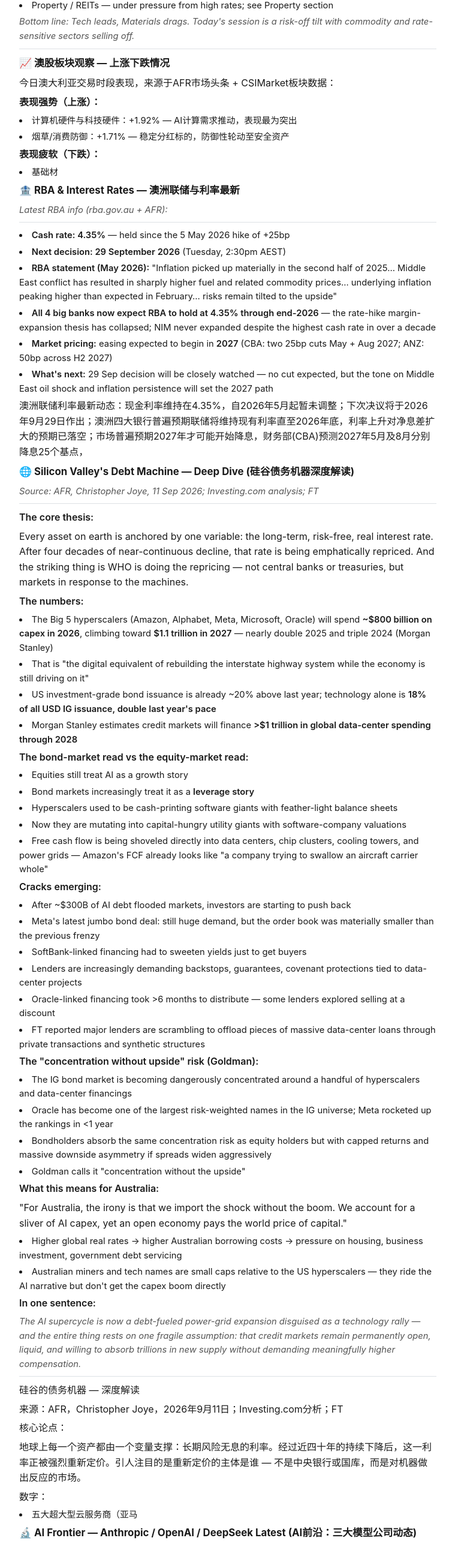
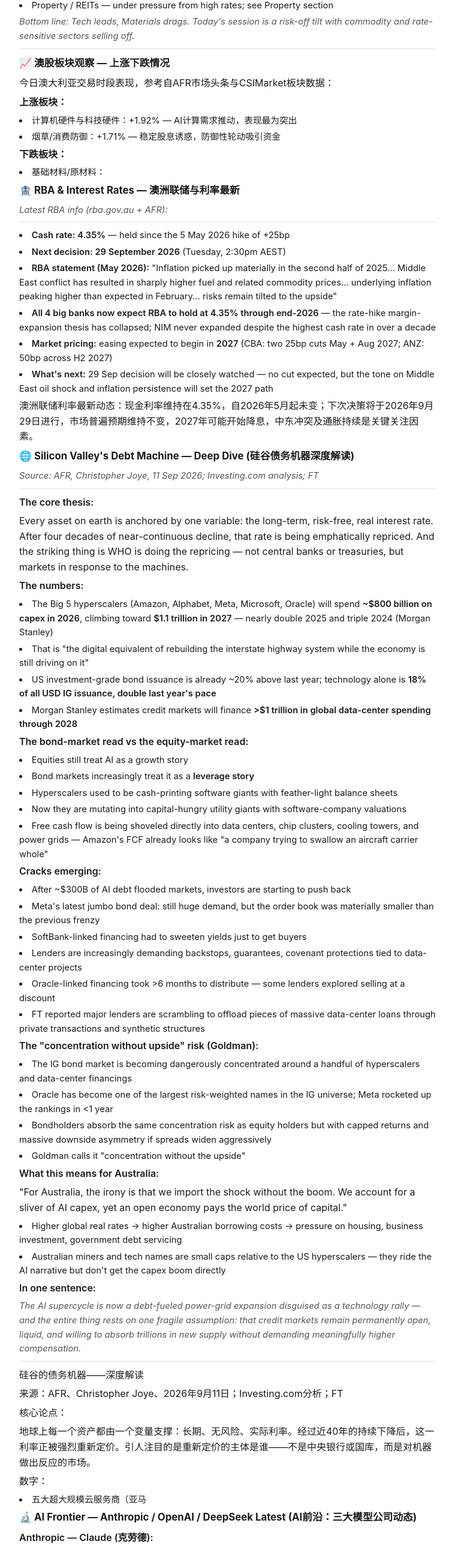
Before and after one commit to sherrysxq/insight, a plain HTML site: page index.html in a window 1280 px wide. Shown: the part 2937-5511 px from the top of the page at 60% size, without its empty margins (260-1019 px from the left). Drawn offline with Linux system fonts and the light colour scheme.

Commit message:
Daily INSIGHTS refresh - 2026-09-14 22:33:06

```diff
--- a/index.html
+++ b/index.html
@@ -252,16 +252,16 @@
 <p class="lead">Bottom line: Tech leads, Materials drags. Today's session is a risk-off tilt with commodity and rate-sensitive sectors selling off.</p>
 <div class="section-title">📈 澳股板块观察 — 上涨下跌情况</div>
 
-<p>今日澳大利亚交易时段表现，来源于AFR市场头条 + CSIMarket板块数据：</p>
+<p>今日澳大利亚交易时段表现，参考自AFR市场头条与CSIMarket板块数据：</p>
 
-<p><strong>表现强势（上涨）：</strong></p>
+<p><strong>上涨板块：</strong></p>
 <li>计算机硬件与科技硬件：+1.92% — AI计算需求推动，表现最为突出</li>
 </ul>
-<li>烟草/消费防御：+1.71% — 稳定分红标的，防御性轮动至安全资产</li>
+<li>烟草/消费防御：+1.71% — 稳定股息诱惑，防御性轮动吸引资金</li>
 </ul>
 
-<p><strong>表现疲软（下跌）：</strong></p>
-<li>基础材</li>
+<p><strong>下跌板块：</strong></p>
+<li>基础材料/原材料：</li>
 </ul>
 
 <div class="section-title">🏦 RBA &amp; Interest Rates — 澳洲联储与利率最新</div>
@@ -280,7 +280,7 @@
 </ul>
 <li><strong>What's next:</strong> 29 Sep decision will be closely watched — no cut expected, but the tone on Middle East oil shock and inflation persistence will set the 2027 path</li>
 </ul>
-<p>澳洲联储利率最新动态：现金利率维持在4.35%，自2026年5月起暂未调整；下次决议将于2026年9月29日作出；澳洲四大银行普遍预期联储将维持现有利率直至2026年底，利率上升对净息差扩大的预期已落空；市场普遍预期2027年才可能开始降息，财务部(CBA)预测2027年5月及8月分别降息25个基点，</p>
+<p>澳洲联储利率最新动态：现金利率维持在4.35%，自2026年5月起未变；下次决策将于2026年9月29日进行，市场普遍预期维持不变，2027年可能开始降息，中东冲突及通胀持续是关键关注因素。</p>
 
 <div class="section-title">🌐 Silicon Valley's Debt Machine — Deep Dive (硅谷债务机器深度解读)</div>
 
@@ -344,15 +344,15 @@
 
 <p><strong>In one sentence:</strong></p>
 <p class="lead">The AI supercycle is now a debt-fueled power-grid expansion disguised as a technology rally — and the entire thing rests on one fragile assumption: that credit markets remain permanently open, liquid, and willing to absorb trillions in new supply without demanding meaningfully higher compensation.</p>
-<p>硅谷的债务机器 — 深度解读</p>
+<p>硅谷的债务机器——深度解读</p>
 
-<p>来源：AFR，Christopher Joye，2026年9月11日；Investing.com分析；FT</p>
+<p>来源：AFR、Christopher Joye、2026年9月11日；Investing.com分析；FT</p>
 
 <p>核心论点：</p>
-<p>地球上每一个资产都由一个变量支撑：长期风险无息的利率。经过近四十年的持续下降后，这一利率正被强烈重新定价。引人注目的是重新定价的主体是谁 — 不是中央银行或国库，而是对机器做出反应的市场。</p>
+<p>地球上每一个资产都由一个变量支撑：长期、无风险、实际利率。经过近40年的持续下降后，这一利率正被强烈重新定价。引人注目的是重新定价的主体是谁——不是中央银行或国库，而是对机器做出反应的市场。</p>
 
 <p>数字：</p>
-<li>五大超大型云服务商（亚马</li>
+<li>五大超大规模云服务商（亚马</li>
 </ul>
 
 <div class="section-title">🔬 AI Frontier — Anthropic / OpenAI / DeepSeek Latest (AI前沿：三大模型公司动态)</div>
@@ -405,7 +405,7 @@
 <div class="section-title">🔬 AI前沿 — Anthropic / OpenAI / DeepSeek最新动态</div>
 
 <p><strong>Anthropic — Claude (克劳德):</strong></p>
-<li><strong>5月28日 · Series H:</strong> 以<strong>9650亿美元的融资后估值</strong>融得<strong>650亿美元</strong>，迪卡拉俱乐部之门一步之遥。联合领投Altimeter、Dragoneer、Greenoaks、Sequoia； additionally Capital Group、Coatue、D1、GIC、ICONIQ、XN、Baillie Gifford、Blackstone、Brookfield、Fidelity、JPMorgan、Tem</li>
+<li><strong>5月28日 · Series H:</strong> 以<strong>9650亿美元的融资后估值</strong>融得<strong>650亿美元</strong>，迪家万里桥一步之遥。联合领投摩根士丹利、Dragoneer、Greenoaks、Sequoia； additionally Capital Group、Coatue、D1、GIC、ICONIQ、XN、Baillie Gifford、Blackstone、Brookfield、Fidelity、JPMorgan</li>
 </ul>
 
 <div class="section-title">🏦 Big Four Banks — NAB / CBA / ANZ / Westpac Deep Dive (四大行深度)</div>
@@ -484,9 +484,9 @@
 <p>来源：AFR、StockWireX、MPA、公司ASX披露（2026年8-9月）</p>
 
 <p>共同主题——“创纪录利润，股价下跌”：</p>
-<li>四家银行均创下创纪录或优质业绩，但股价集体下跌——CBA下跌9.9%、Westpac下跌8.8%，拖累整个金融板块，跑输上涨1.1%的ASX 200</li>
+<li>四家银行均录得创纪录或优质业绩，但股价集体下跌——CBA跌9.9%、Westpac跌8.8%，拖累金融板块，跑输上涨1.1%的ASX 200</li>
 </ul>
-<li>核心原因：</li>
+<li>核心原因：房贷</li>
 </ul>
 
 <div class="section-title">🏠 Australia Property Market — Trend Summary (澳洲房产趋势)</div>
@@ -510,11 +510,7 @@
 <p>全国偏软／下行趋势。VIC/Melb降温更快且更广泛；NSW/Syd保持相对韧性但高端市场出现价格修正（$7m降幅）。首次购房者入场门槛高（首付攒钱建议可见一斑），卖家意愿上升导致市场成交氛围转弱，竞争减少。对用户3029区域而言，宏观趋势偏弱，个别房源仍可能因局部供需而表现不同——但整体氛围不如2024-2025年间的竞争态。</p>
 
 <p class="lead">提示：RBA 9月29日决议前，利率预期保持4.35%不变——按揭成本维持高位，将继续抑制购房需求。</p>
-<p>澳洲房产市场趋势总结</p>
-
-<p>全国范围内，RBA预计房地产下滑将导致经济放缓，但不会引发衰退。全国拍卖维持低清盘率，卖家退意正上升——"越来越多的卖家在市场降温时退出拍卖活动"。维州/墨尔本房市降温明显，首次购房者被建议"停止外出用餐"以攒首付。参考用户关注的3029区域，拍卖氛围转弱，成交率承压。</p>
-
-<p>新南</p>
+<p>RBA预计房地产下滑将拖累经济增长但非引发衰退；全国拍卖清盘率维持低位，卖家退意上升；维州房市降温明显，首次购房者被建议缩减开支以储备首付；悉尼一处海滨别墅以2500万澳元上拍，Minns政府性住房计划推出的300万澳元套房被批远非实惠；豪宅价格迎来“清算之日”，悉尼顶级</p>
 
 <div class="footer">
   Sources: AFR (afr.com), RBA (rba.gov.au), arXiv, CSIMarket, Investing.com, Reuters, Yahoo Finance, marketindex.com.au. Free sources only; not financial advice.<br>
```
